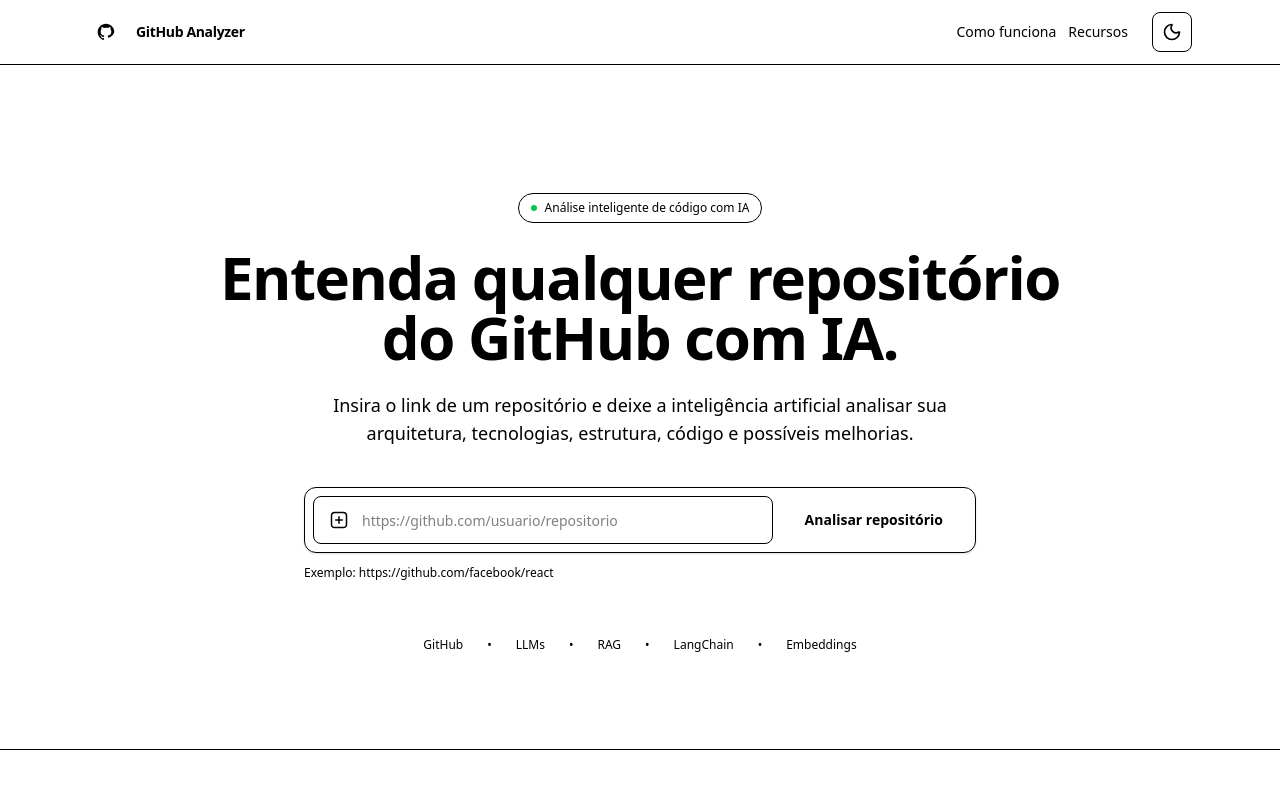
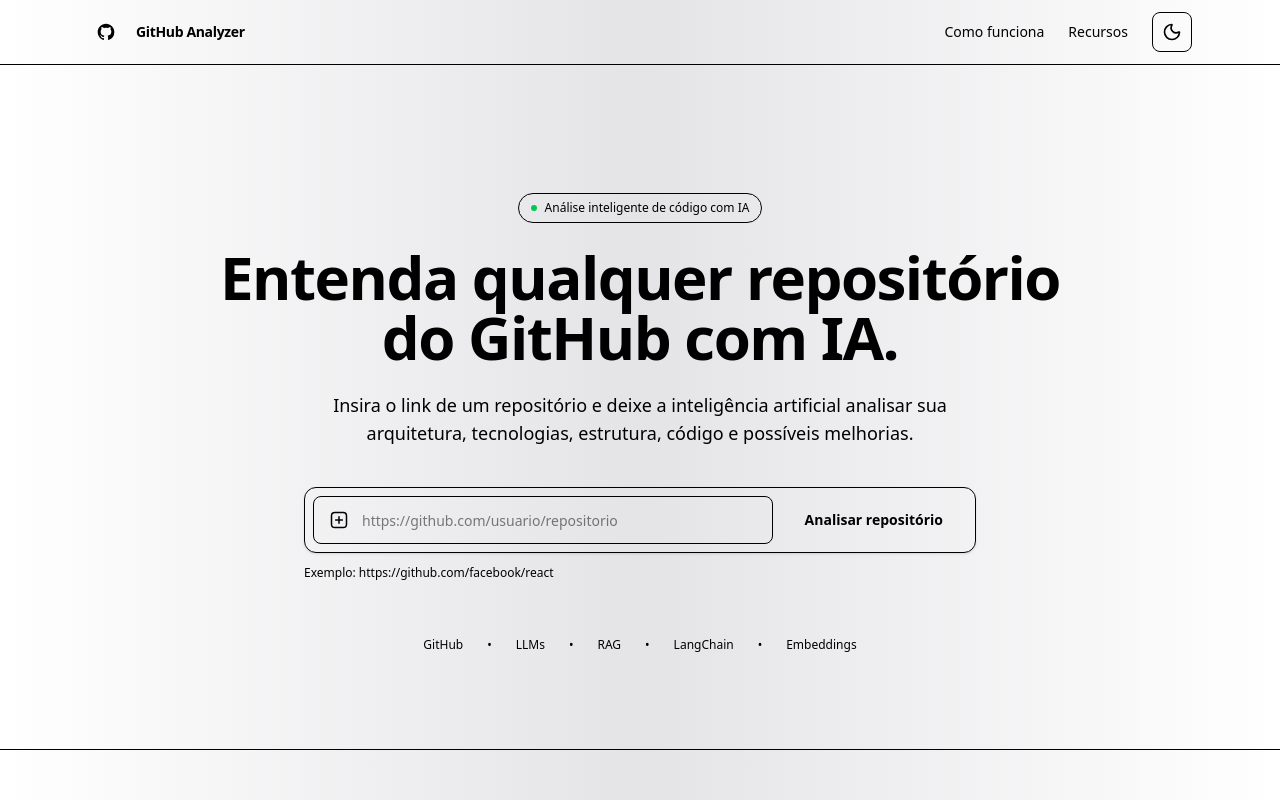
Before and after one commit to vazvdr/Github-Analyzer, a Next.js app in the folder frontend/: page / in a window 1280 px wide. Shown: the top 800 px of the page. Built offline with nearby package versions, Linux system fonts and the light colour scheme.

Commit message:
Ajustes visuais no background, navegação suave nos links

```diff
--- a/frontend/src/app/globals.css
+++ b/frontend/src/app/globals.css
@@ -3,55 +3,59 @@
 :root {
     --background: #ffffff;
     --foreground: #09090b;
-
     --card: #ffffff;
     --card-foreground: #09090b;
-
     --popover: #ffffff;
     --popover-foreground: #09090b;
-
     --primary: #18181b;
     --primary-foreground: #fafafa;
-
     --secondary: #f4f4f5;
     --secondary-foreground: #18181b;
-
     --muted: #f4f4f5;
     --muted-foreground: #71717a;
-
     --accent: #f4f4f5;
     --accent-foreground: #18181b;
-
     --destructive: #ef4444;
     --border: #e4e4e7;
     --input: #e4e4e7;
     --ring: #a1a1aa;
+
+    background: linear-gradient(
+        to right,
+        #ffffff 0%,
+        #e4e4e7 50%,
+        #ffffff 100%
+    );
 }
 
 .dark {
     --background: #09090b;
     --foreground: #fafafa;
-
     --card: #09090b;
     --card-foreground: #fafafa;
-
     --popover: #09090b;
     --popover-foreground: #fafafa;
-
     --primary: #fafafa;
     --primary-foreground: #18181b;
-
     --secondary: #27272a;
     --secondary-foreground: #fafafa;
-
     --muted: #27272a;
     --muted-foreground: #a1a1aa;
-
     --accent: #27272a;
     --accent-foreground: #fafafa;
-
     --destructive: #7f1d1d;
     --border: #27272a;
     --input: #27272a;
     --ring: #71717a;
+
+    background: linear-gradient(
+        to right,
+        #27272a 0%,
+        #000000 50%,
+        #27272a 100%
+    );
 }
+
+html {
+    scroll-behavior: smooth;
+}
--- a/frontend/src/app/layout.tsx
+++ b/frontend/src/app/layout.tsx
@@ -14,7 +14,11 @@ export default function RootLayout({
     children: React.ReactNode;
 }>) {
     return (
-    <html lang="pt-BR" suppressHydrationWarning data-scroll-behavior="smooth">
+        <html
+            lang="pt-BR"
+            suppressHydrationWarning
+            data-scroll-behavior="smooth"
+        >
             <body>
                 <ThemeProvider>{children}</ThemeProvider>
             </body>
--- a/frontend/src/components/landing/Header.tsx
+++ b/frontend/src/components/landing/Header.tsx
@@ -1,7 +1,27 @@
+"use client";
+
 import Link from "next/link";
 import { ThemeToggle } from "../theme/ThemeToggle";
 
 export function Header() {
+    function handleScrollToSection(
+        event: React.MouseEvent<HTMLAnchorElement>,
+        sectionId: string
+    ) {
+        event.preventDefault();
+
+        const section = document.getElementById(sectionId);
+
+        if (!section) {
+            return;
+        }
+
+        section.scrollIntoView({
+            behavior: "smooth",
+            block: "start",
+        });
+    }
+
     return (
         <header className="border-b border-border/60">
             <div className="mx-auto flex h-16 max-w-6xl items-center justify-between px-6">
@@ -17,7 +37,7 @@ export function Header() {
                             className="h-5 w-5"
                             aria-hidden="true"
                         >
-                            <path d="M12 2C6.477 2 2 6.477 2 12c0 4.419 2.865 8.166 6.839 9.489.5.092.682-.217.682-.483 0-.237-.009-.866-.014-1.7-2.782.604-3.369-1.341-3.369-1.341-.455-1.155-1.11-1.463-1.11-1.463-.908-.62.069-.607.069-.607 1.004.071 1.532 1.03 1.532 1.03.892 1.529 2.341 1.087 2.91.831.091-.646.349-1.087.635-1.338-2.22-.253-4.555-1.11-4.555-4.943 0-1.091.39-1.984 1.029-2.683 0-.253-.446-1.27.098-2.647 0 0 .84-.269 2.75 1.025A9.564 9.564 0 0 1 12 6.844a9.57 9.57 0 0 1 2.504.337c1.909-1.294 2.748-1.025 2.748-1.025.546 1.377.202 2.394.1 2.647.64.699 1.028 1.592 1.028 2.683 0 3.842-2.339 4.687-4.566 4.935.359.309.678.919.678 1.852 0 .269.18.58.688.482A10.001 10.001 0 0 0 22 12C22 6.477 17.523 2 12 2Z" />
+                            <path d="M12 2C6.477 2 2 6.477 2 12c0 4.419 2.865 8.166 6.839 9.489.5.092.682-.217.682-.483 0-.237-.009-.866-.014-1.7-2.782.604-3.369-1.341-3.369-1.341-.455-1.155-1.11-1.463-1.11-1.463-.908-.62.069-.607.069-.607 1.004.071 1.532 1.03 1.532 1.03.892 1.529 2.341 1.087 2.91.831.091-.646.349-1.087.635-1.338-2.22-.253-4.555-1.11-4.555-4.943 0-1.091.39-1.984 1.029-2.683-.103-.253-.446-1.27.098-2.647 0 0 .84-.269 2.75 1.025A9.564 9.564 0 0 1 12 6.844a9.57 9.57 0 0 1 2.504.337c1.909-1.294 2.748-1.025 2.748-1.025.546 1.377.202 2.394.1 2.647.64.699 1.028 1.592 1.028 2.683 0 3.842-2.339 4.687-4.566 4.935.359.309.678.919.678 1.852 0 1.337-.012 2.415-.012 2.744 0 .269.18.58.688.482A10.001 10.001 0 0 0 22 12C22 6.477 17.523 2 12 2Z" />
                         </svg>
                     </div>
 
@@ -26,11 +46,16 @@ export function Header() {
                     </span>
                 </Link>
 
-                {/* Navegação + Theme Toggle */}
-                <div className="flex items-center gap-6">
-                    <nav className="flex items-center gap-3 text-sm text-muted-foreground">
+                {/* Navegação */}
+                <nav className="flex items-center gap-6 text-sm text-muted-foreground">
                     <a
                         href="#como-funciona"
+                        onClick={(event) =>
+                            handleScrollToSection(
+                                event,
+                                "como-funciona"
+                            )
+                        }
                         className="transition-colors hover:text-foreground"
                     >
                         Como funciona
@@ -38,14 +63,19 @@ export function Header() {
 
                     <a
                         href="#recursos"
+                        onClick={(event) =>
+                            handleScrollToSection(
+                                event,
+                                "recursos"
+                            )
+                        }
                         className="transition-colors hover:text-foreground"
                     >
                         Recursos
                     </a>
-                    </nav>
 
                     <ThemeToggle />
-                </div>
+                </nav>
             </div>
         </header>
     );
--- a/frontend/src/components/shared/ButtonTop.tsx
+++ b/frontend/src/components/shared/ButtonTop.tsx
@@ -36,7 +36,7 @@ export function ButtonTop() {
             onClick={handleScrollToTop}
             aria-label="Voltar ao topo"
             title="Voltar ao topo"
-            className="fixed bottom-6 right-6 z-50 flex h-10 w-10
+            className="fixed bottom-26 right-6 z-50 flex h-10 w-10
             items-center justify-center rounded-md border border-border
             bg-background text-foreground shadow-lg
             transition-colors hover:bg-muted cursor-pointer"
```
Lines whose indentation alone changed are shown as unchanged.
